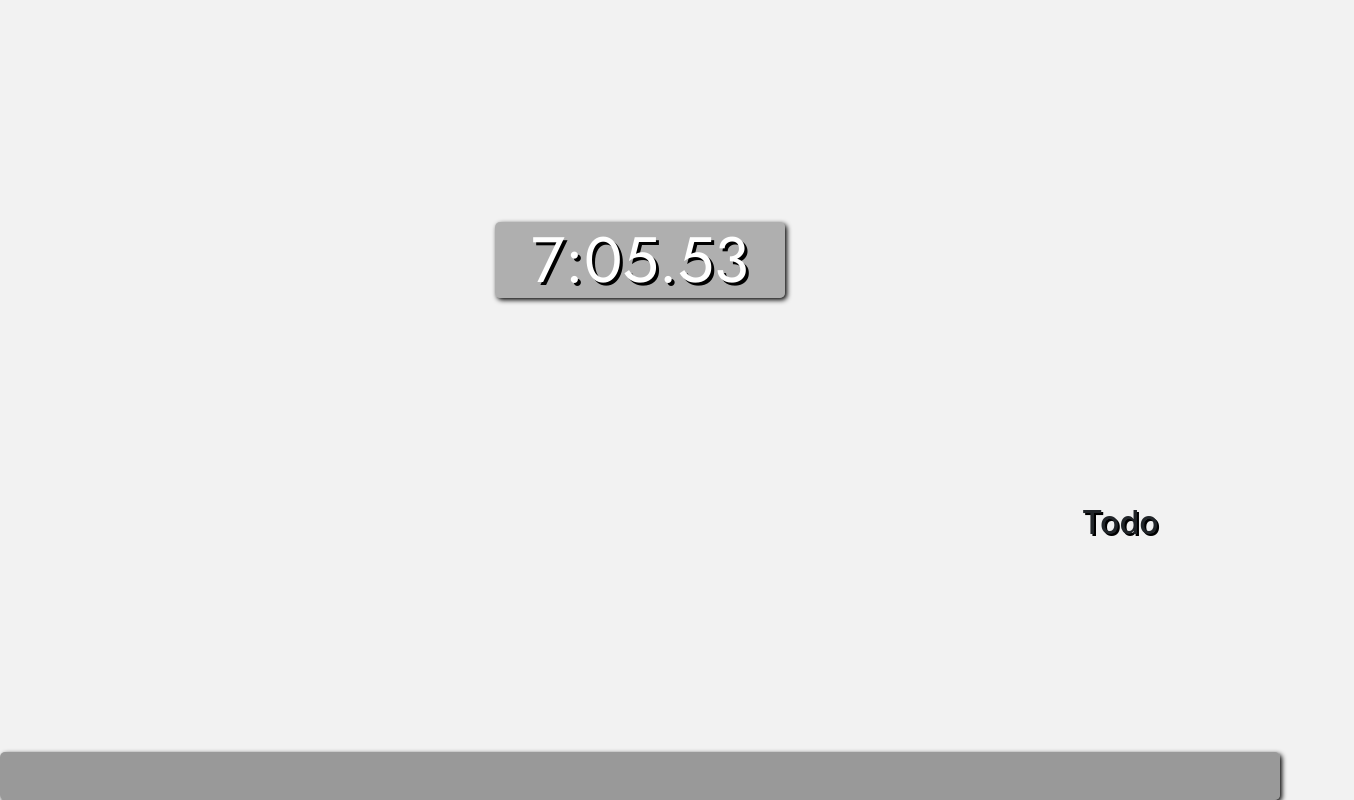
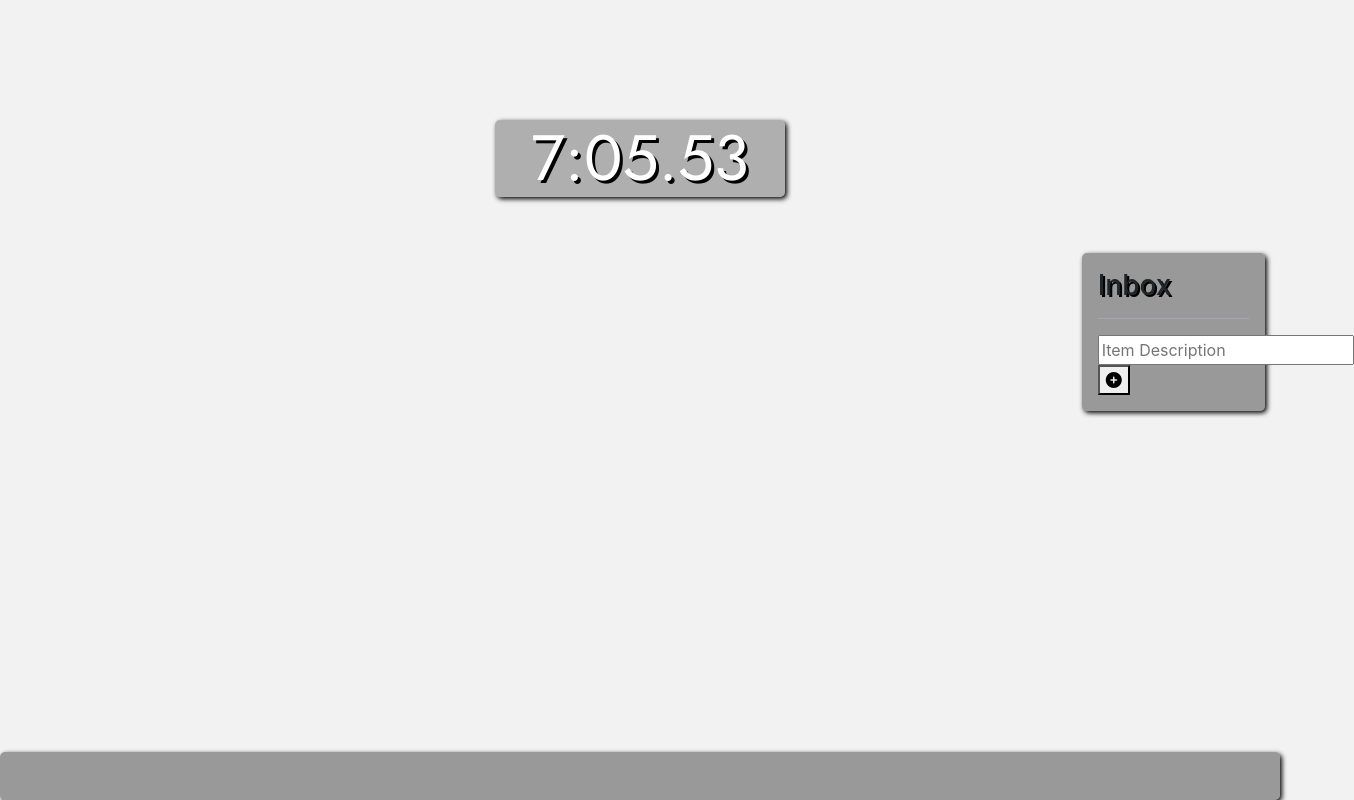
Before and after one commit to ConnorH14/inspire, a website with bundled scripts: page index.html in a window 1280 px wide. Shown: the whole page, 1354 px wide, since content can reach past the window. Built offline with nearby package versions, Linux system fonts and the light colour scheme; no server answers.

Commit message:
started todo

```diff
--- a/app/AppState.js
+++ b/app/AppState.js
@@ -6,6 +6,7 @@ class AppState extends EventEmitter {
   backgroundImg = ''
   weather = ''
   quote = ''
+  listItems = []
 
 }
 
--- /dev/null
+++ b/app/Controllers/ListController.js
@@ -0,0 +1,33 @@
+function _drawList(){
+  let listDisplay = document.getElementById('list-display')
+  let template = /*html*/ `
+    <div class="quote-div p-3">
+        <h3>Inbox</h3>
+        <hr style="background-color: #b9b9c0;">
+        <ul>
+        </ul>
+        <form onsubmit="app.listController.addItem(event)" id="create-list-form">
+          <input type="text" placeholder="Item Description" id="description">
+          <button type="submit" ><i class="fas fa-plus-circle"></i></button>
+        </form>
+    </div>
+  `
+  listDisplay.innerHTML = template
+}
+
+export class ListController{
+  constructor(){
+    _drawList()
+  }
+
+  addItem(event){
+    event.preventDefault()
+
+    let form = event.target
+    let newItem = {
+      description: form.description.value
+    }
+    console.log(newItem)
+    document.getElementById("create-list-form").reset()
+  }
+}
--- a/app/Controllers/TimeController.js
+++ b/app/Controllers/TimeController.js
@@ -18,7 +18,8 @@ function _drawHalfTime(){
 
   setInterval(function(){
     let currentTime = new Date()
-    let currentHours = currentTime.getHours() > 12 ? currentTime.getHours() - 12: cuurentTime.getHours()
+    let currentHours = currentTime.getHours() > 12 ? currentTime.getHours() - 12: currentTime.getHours()
+    currentHours = currentHours == 0 ? currentHours = 12: currentHours = currentHours;
     let currentMinutes = currentTime.getMinutes() > 9 ? currentTime.getMinutes() : '0' + currentTime.getMinutes()
     let currentSeconds = currentTime.getSeconds() > 9 ? currentTime.getSeconds() : '0' + currentTime.getSeconds()
     halfTimeDisplay.innerHTML = /*hmtl*/`
--- a/app/Services/SandboxService.js
+++ b/app/Services/SandboxService.js
@@ -22,6 +22,7 @@ class SandboxService{
     let res = await sandboxApi.get('weather')
     ProxyState.weather = new Weather(res.data)
   }
+
 }
 
 export const sandboxService = new SandboxService()
--- a/app/main.js
+++ b/app/main.js
@@ -1,4 +1,5 @@
 import { BackgroundController } from "./Controllers/BackgroundController.js";
+import { ListController } from "./Controllers/ListController.js";
 import { QuoteController } from "./Controllers/QuoteController.js";
 import { TimeController } from "./Controllers/TimeController.js";
 import { WeatherController } from "./Controllers/WeatherController.js";
@@ -10,6 +11,8 @@ class App {
 
   weatherController = new WeatherController()
 
+  listController = new ListController
+
   quoteController = new QuoteController()
 }
 
--- a/index.html
+++ b/index.html
@@ -9,6 +9,7 @@
         integrity="sha384-ggOyR0iXCbMQv3Xipma34MD+dH/1fQ784/j6cY/iJTQUOhcWr7x9JvoRxT2MZw1T" crossorigin="anonymous">
     <link rel="preconnect" href="https://fonts.gstatic.com">
     <link href="https://fonts.googleapis.com/css2?family=Jost&family=Rubik&display=swap" rel="stylesheet">
+    <script src="https://kit.fontawesome.com/fc6ee5f51c.js" crossorigin="anonymous"></script>
     <link rel="stylesheet" href="assets/style/main.css">
     <link rel="stylesheet" href="assets/style/style.css">
     <title>Inspire</title>
@@ -27,9 +28,9 @@
     </header>
 
     <main>
-        <div class="container-fluid" style="height: 60vh;">
-            <div class="row d-flex justify-content-center align-items-center h-100">
-                <div class="col-lg-3 text-center time-div">
+        <div class="container-fluid" >
+            <div class="row d-flex justify-content-center mb-5 mt-lg-5">
+                <div class="col-lg-3 text-center time-div pt-lg-5">
                     <div id="full-time-display" class="time-display" onclick="app.timeController.changeTime('toHalf')">
                     </div>
                     <div id="half-time-display" class="d-none time-display" onclick="app.timeController.changeTime('toFull')">
@@ -37,9 +38,8 @@
                 </div>
             </div>
             <div class="row d-flex justify-content-end">
-                <div class="col-lg-2">
-                    <div id="todo-display">
-                        <h2>Todo</h2>
+                <div class="col-lg-2 mb-1">
+                    <div id="list-display">
                     </div>
                 </div>
             </div>
@@ -47,7 +47,7 @@
     </main>
 
     <footer>
-        <div class="container-fluid quote-div">
+        <div class="container-fluid quote-div mt-3">
             <div class="row d-flex m-auto text-center pt-3">
                 <div class="col-lg-12 mb-3  p-2">
                     <div id="quote-display">
```
Also changed, not shown: app/Models/ListItem.js (added, +7 -0 lines).
